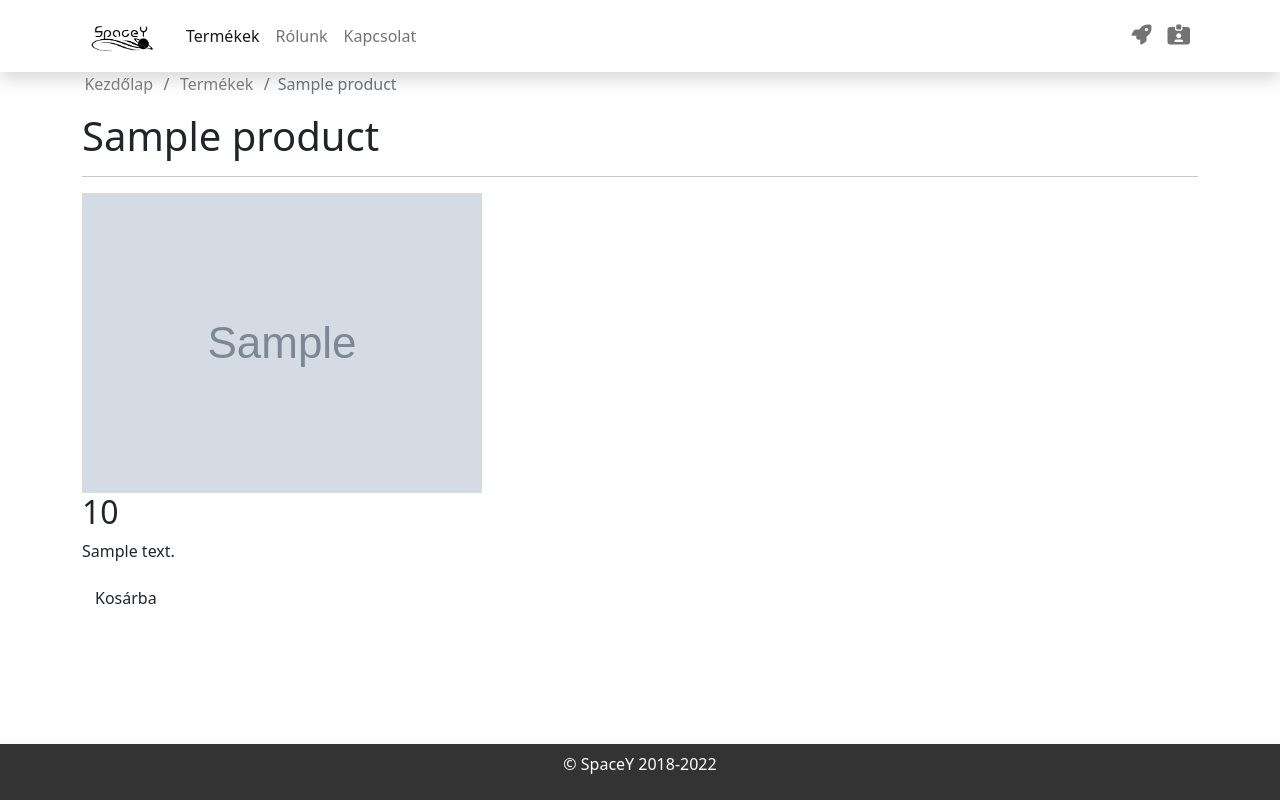
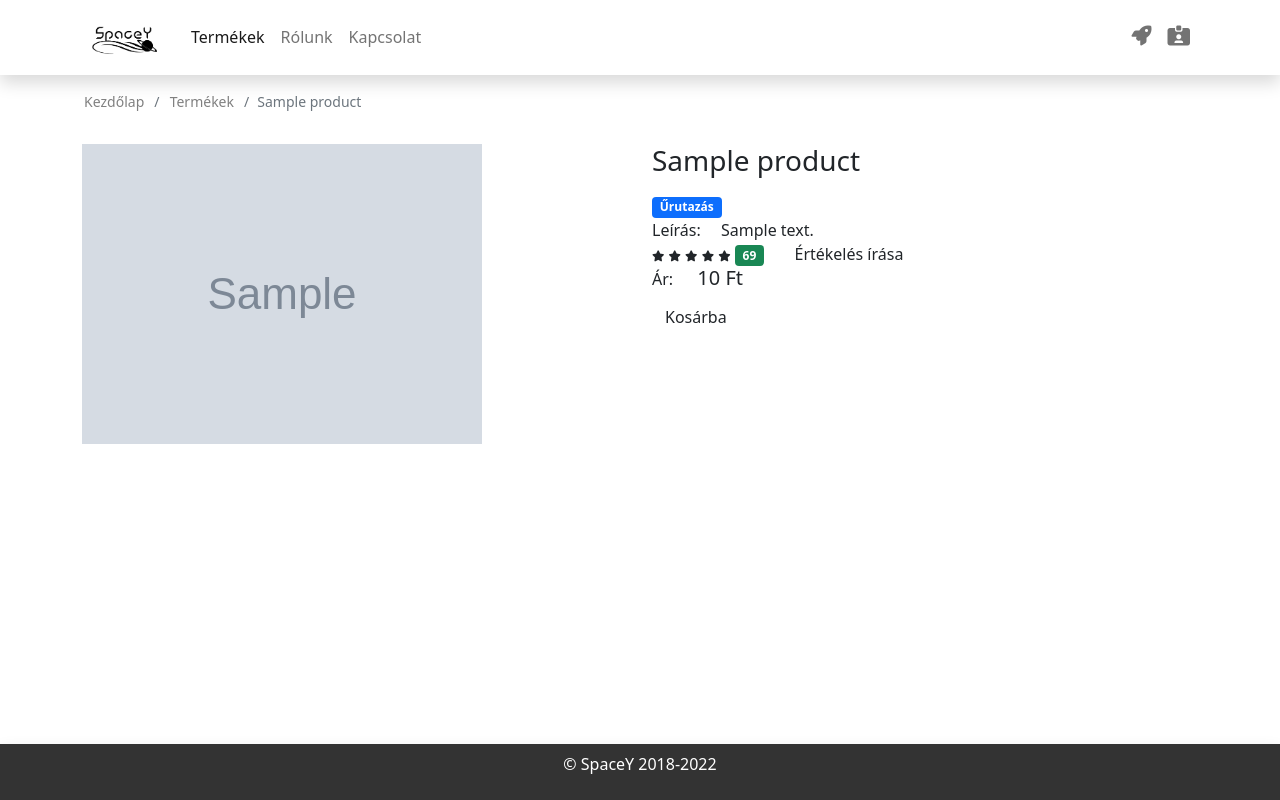
Before and after one commit to spatrik2001/spacey, a Node server app: page /products/600000000000000000000001 in a window 1280 px wide. Run offline with Node 20, Linux system fonts and the light colour scheme; a user stored in the database is signed in; tables that the repository leaves empty hold one stand-in row (values such as "Sample post"); grey boxes marked "Sample" are stand-in pictures; some libraries are stand-ins or nearby versions.

Commit message:
Designing product details

```diff
--- a/public/css/product.css
+++ b/public/css/product.css
@@ -1,3 +1,7 @@
+.breadcrumb {
+    font-size: 14px;
+}
+
 .product-form {
     width: 20rem;
     max-width: 90%;
--- a/public/css/style.css
+++ b/public/css/style.css
@@ -49,12 +49,25 @@
     position: absolute;
     right: 205px;
     top: 225px;
-    background:dodgerblue;
+    background: dodgerblue;
     text-align: center;
     border-radius: 0.2em;
-    color:white;
-    padding:1px 15px;
-    font-size:14px;
+    color: white;
+    padding: 1px 15px;
+    font-size: 14px;
+    font-weight: bold;
+}
+
+.cheaperHome {
+    position: absolute;
+    right: 140px;
+    top: 225px;
+    background: red;
+    text-align: center;
+    border-radius: 0.2em;
+    color: white;
+    padding: 1px 13px;
+    font-size: 14px;
     font-weight: bold;
 }
 
--- a/views/admin/edit-product.ejs
+++ b/views/admin/edit-product.ejs
@@ -27,7 +27,7 @@
                         <input type="hidden" name="discountRate" id="discountRate"
                         class="mezo" placeholder="Akció értéke" value="<%- editing?product.discountRate:'' %>" required>
                     </div>
-                <% } if (editing && product.discount == true) { %>
+                <% } else if (editing && product.discount == true) { %>
                     <div class="form-check mb-3">
                         <input class="form-check-input" type="checkbox" name="discount" id="discount" value="<%- editing?product.discount:'false' %>"
                         onclick="discountRateShow()" checked>
@@ -37,7 +37,7 @@
                         <input type="number" name="discountRate" id="discountRate"
                         class="mezo" placeholder="Akció értéke" value="<%- editing?product.discountRate:'' %>" required>
                     </div>
-                <% } else { %>
+                <% } else if (!editing && product.discount == false) { %>
                     <div class="form-check mb-3">
                         <input class="form-check-input" type="checkbox" name="discount" id="discount" value="<%- editing?product.discount:'false' %>"
                         onclick="discountRateShow()">
--- a/views/home.ejs
+++ b/views/home.ejs
@@ -1,5 +1,6 @@
 <%- include('includes/head.ejs') %>
 <%- include('includes/navigation.ejs') %>
+
 <% if (errorMessage) { %>
     <div class="text-center">
         <%= errorMessage %>
@@ -55,6 +56,9 @@
                         <div class="card-body">
                             <div class="picture">
                                 <span class="new">Új</span>
+                                <% if (product.discount == true) { %>
+                                    <span class="cheaperHome">-<%= product.discountRate %>%</span>
+                                <% } %>
                                 <img class="card-img" src="<%= product.imageUrl %>" alt="<%= product.title %>">
                             </div>
                             <span class="fa fa-star checked"></span>
@@ -64,7 +68,7 @@
                             <span class="fa fa-star"></span>
                             <a href="/products/<%= product._id %>" class="details"><h5 class="card-title"><%= product.title %></h5></a>
                             <h4 class="card-text"><%- product.discount == true?(product.price-(product.price*(product.discountRate/100))).toLocaleString('en-US'):product.price.toLocaleString('en-US') %> Ft</h4>
-                                <a class="btn" data-bs-toggle="modal" data-bs-target="#spaceyTermek<%= product._id %>">Adatok</a>
+                            <span class="d-inline btn" data-bs-toggle="modal" data-bs-target="#spaceyTermek<%= product._id %>">Adatok</span>
                             <% if (isAuthenticated) { %>
                                 <%- include('includes/add-to-cart.ejs', {product: product}) %>
                             <% } %>
--- a/views/includes/add-to-cart.ejs
+++ b/views/includes/add-to-cart.ejs
@@ -1,5 +1,5 @@
 <form action="/cart" method="post">
     <input type="hidden" name="_csrf" value="<%= csrfToken %>">
-    <button class="btn" type="submit">Kosárba</button>
+    <span class="d-inline btn" type="submit">Kosárba</span>
     <input type="hidden" name="productId" value="<%= product._id %>">
 </form>
--- a/views/includes/modal.ejs
+++ b/views/includes/modal.ejs
@@ -24,9 +24,9 @@
                             <br>
                             <span>Leírás:</span>
                             <h5 class="card-text labels fw-light"><%= product.description %></h5>
-                                <% if (isAuthenticated) { %>
-                                    <%- include('../includes/add-to-cart.ejs', {product: product}) %>
-                                <% } %>
+                            <% if (isAuthenticated) { %>
+                                <%- include('../includes/add-to-cart.ejs', {product: product}) %>
+                            <% } %>
                             </div>
                         </div>
                     </div>
--- a/views/includes/navigation.ejs
+++ b/views/includes/navigation.ejs
@@ -1,7 +1,7 @@
 <nav class="navbar navbar-light navbar-expand-lg bg-faded justify-content-center shadow">
     <div class="container">
         <a href="/" class="navbar-brand">
-            <img class="d-inline-block align-text-top" src="/img/logo.png" alt="" width="80">
+            <img class="d-inline-block align-text-top" src="/img/logo.png" alt="" width="85">
         </a>
         <button class="navbar-toggler" type="button" data-bs-toggle="collapse" data-bs-target="#collapsingNavbar3">
             <span class="navbar-toggler-icon"></span>
--- a/views/shop/product-detail.ejs
+++ b/views/shop/product-detail.ejs
@@ -4,8 +4,8 @@
     <body>
         <%- include('../includes/navigation.ejs') %>
         <div class="container">
-            <nav>
-                <ol class="breadcrumb">
+            <nav aria-label="breadcrumb">
+                <ol class="breadcrumb py-3">
                     <li class="breadcrumb-item">
                         <a href="/" class="gomb">Kezdőlap</a>
                     </li>
@@ -15,17 +15,60 @@
                     <li class="breadcrumb-item active" aria-current="page"><%= product.title %></li>
                 </ol>
             </nav>
-            <main class="centered">
-                <h1><%= product.title %></h1>
-                <hr>
-                <div class="image">
-                    <img src="<%= product.imageUrl %>" alt="<%= product.title %>">
+            <div class="row">
+                <div class="col-md-6">
+                    <div class="picture">
+                        <img class="img-fluid" src="<%= product.imageUrl %>" alt="<%= product.title %>">
+                    </div>
                 </div>
-                <h2><%= product.price %></h2>
-                <p><%= product.description %></p>
-                <% if (isAuthenticated) { %>
-                    <%- include('../includes/add-to-cart.ejs', {product: product}) %>
-                <% } %>
-            </main>
+                <div class="col-md-6">
+                    <div class="row">
+                        <div class="col-md-12">
+                            <h3 class="card-title pb-2"><%= product.title %></h3>
+                        </div>
+                    </div>
+                    <div class="row">
+                        <div class="col-md-12">
+                            <span class="badge bg-primary">Űrutazás</span>
+                        </div>
+                    </div>
+                    <div class="row">
+                        <div class="col-md-12">
+                            <span>Leírás:</span>
+                            <p class="card-text labels fw-light"><%= product.description %></p>
+                        </div>
+                    </div>
+                    <div class="row">
+                        <div class="col-md-3">
+                            <span class="fa fa-star checked"></span>
+                            <span class="fa fa-star checked"></span>
+                            <span class="fa fa-star checked"></span>
+                            <span class="fa fa-star"></span>
+                            <span class="fa fa-star"></span>
+                            <span class="badge bg-success">69</span>
+                        </div>
+                        <div class="col-md-3">
+                            <span class="fw-light">Értékelés írása</span>
+                        </div>
+                    </div>
+                    <div class="row"></div>
+                    <div class="row"></div>
+                        <% if (product.discount == true) { %>
+                            <span class="text-decoration-line-through">Eredeti ár:</span>
+                            <p class="card-text labels text-decoration-line-through"><%= product.price.toLocaleString('en-US') %> Ft</p>
+                            <br>
+                            <span>Akciós ár:</span>
+                            <h5 class="card-text labels"><%= (product.price-(product.price*(product.discountRate/100))).toLocaleString('en-US') %> Ft</h5>
+                        <% } else { %>
+                            <span>Ár:</span>
+                            <h5 class="card-text labels"><%= product.price.toLocaleString('en-US') %> Ft</h5>
+                        <% } %>
+                        <br>
+                        <% if (isAuthenticated) { %>
+                            <%- include('../includes/add-to-cart.ejs', {product: product}) %>
+                        <% } %>
+                    </div>
+                </div>
+            </div>
         </div>
         <%- include('../includes/end.ejs') %>
```
Also changed, not shown: views/shop/product-list.ejs (+21 -18 lines). Lines whose indentation alone changed are shown as unchanged.
